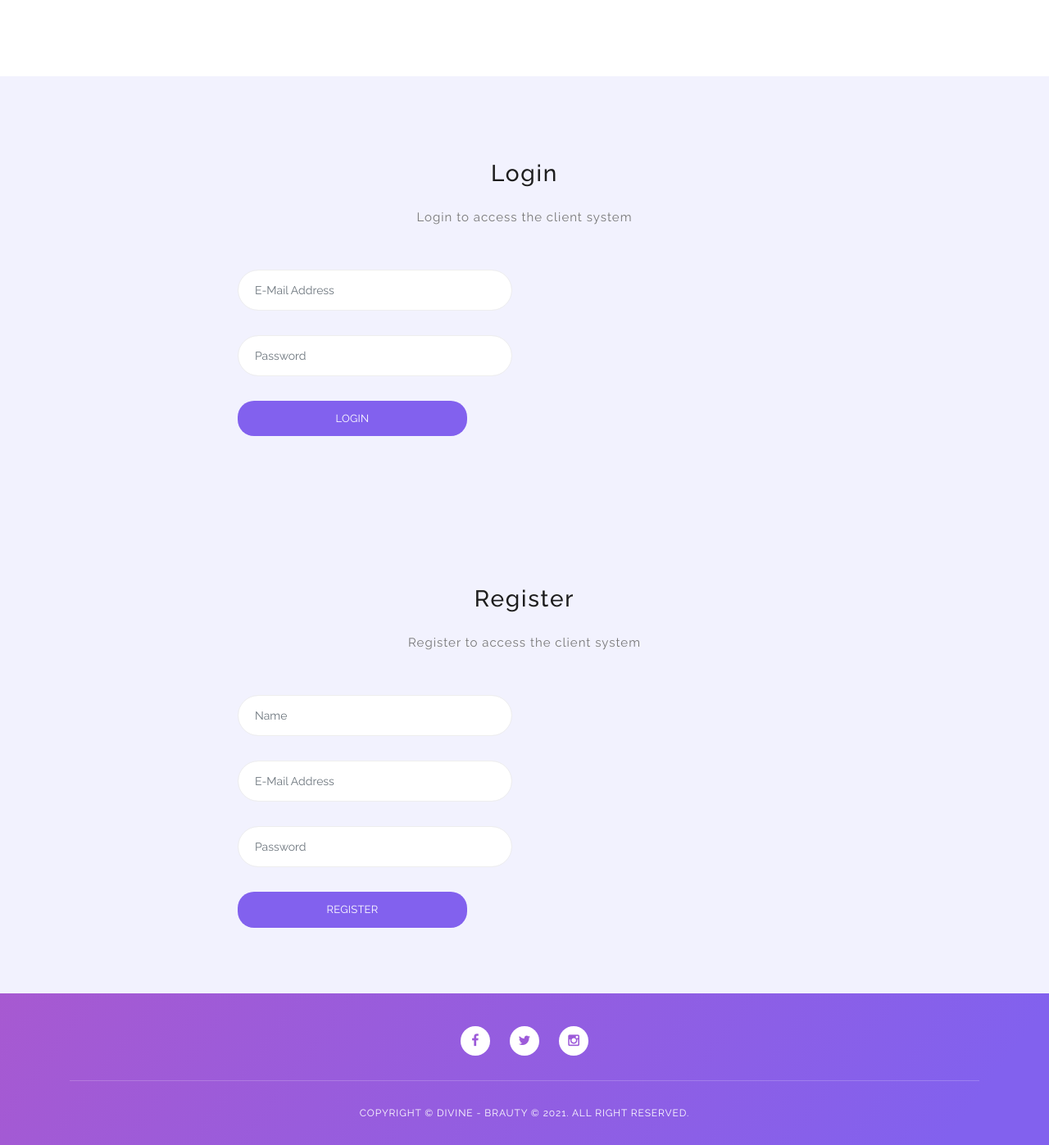
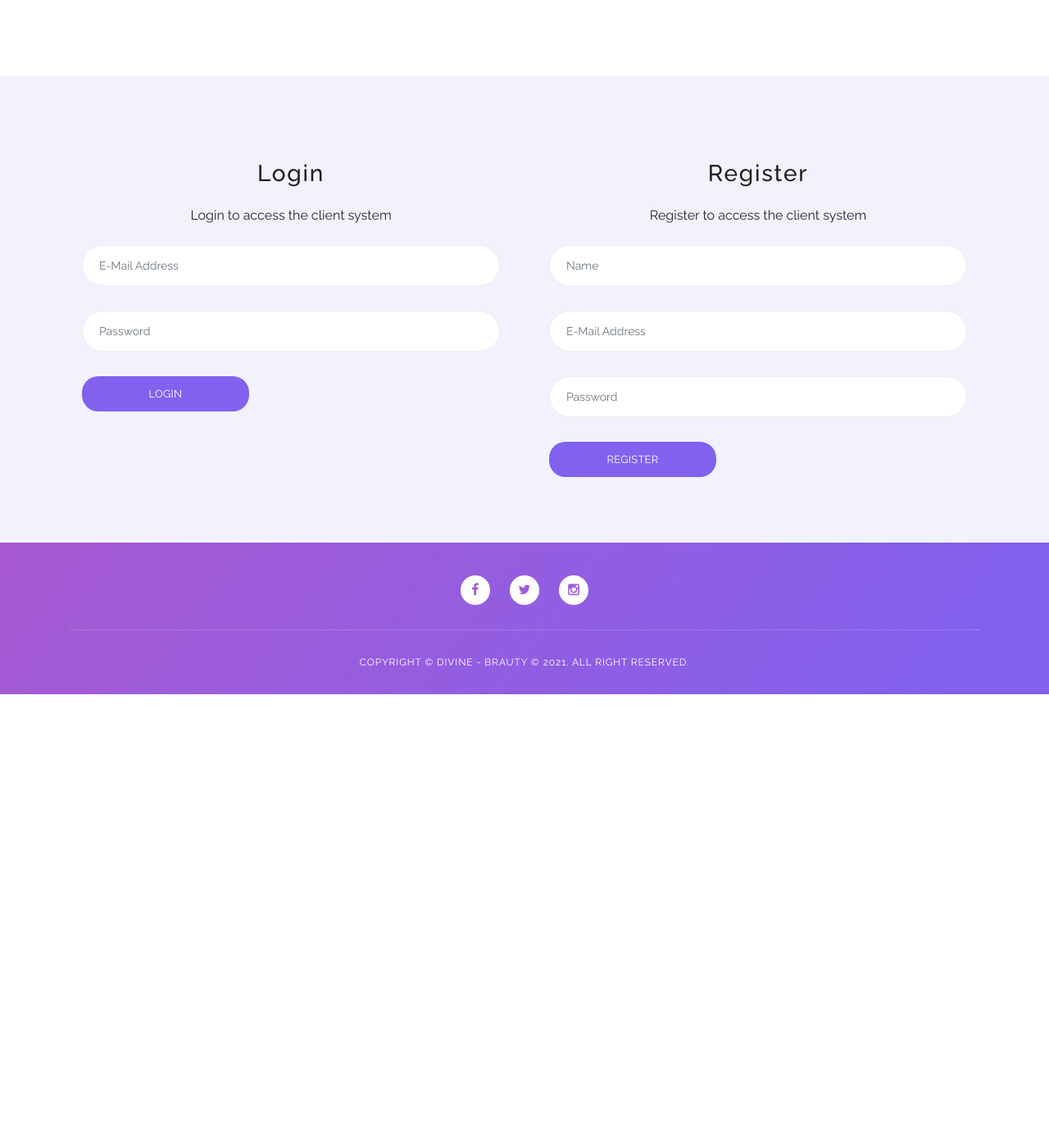
Before and after one commit to amdc04/divinebeauty, a PHP site: page / in a window 1280 px wide. Shown: the part 1929-3326 px from the top of the page at 82% size. After the commit the page ends 2776 px from the top, so only its background shows below. Run offline with PHP 8.4, Linux system fonts and the light colour scheme.

Commit message:
align pages

```diff
--- a/index.php
+++ b/index.php
@@ -55,7 +55,7 @@
                     <nav class="main-nav">
                         <!-- ***** Logo Start ***** -->
                         <a href="#" class="logo">
-                            <img src="assets/images/logo.png" alt="Softy Pinko"/>
+                            <img src="assets/images/logo.png" alt="Softy Pinko" />
                         </a>
                         <!-- ***** Logo End ***** -->
                         <!-- ***** Menu Start ***** -->
@@ -86,7 +86,10 @@
                 <div class="row">
                     <div class="offset-xl-3 col-xl-6 offset-lg-2 col-lg-8 col-md-12 col-sm-12">
                         <h1>We believe in inner <strong> BEAUTY </strong> but do what you can on the outside. </h1>
-                        <p> We believe the customer is always right, but you have to tell us what you are right about. <strong> COMMUNICATE </strong> We believe in <strong> CLEANLINESS </strong> and hygiene, but also clean minds that hold kindness and positive for ourselves. We believe in <strong> CARE </strong> for other, but it all starts with the care we had given to ourselves first.</p>
+                        <p> We believe the customer is always right, but you have to tell us what you are right about.
+                            <strong> COMMUNICATE </strong> We believe in <strong> CLEANLINESS </strong> and hygiene, but
+                            also clean minds that hold kindness and positive for ourselves. We believe in <strong> CARE
+                            </strong> for other, but it all starts with the care we had given to ourselves first.</p>
                         <a href="#login" class="main-button-slider">Discover More</a>
                     </div>
                 </div>
@@ -127,7 +130,9 @@
                 </div>
                 <div class="offset-lg-3 col-lg-6">
                     <div class="center-text">
-                        <p>DIVINE is where beauty, culture, and wellness meet. We Believe that you deserve the healthiest ingredients to enhance your beauty as well as the best care to enhance your wellness.</p>
+                        <p>DIVINE is where beauty, culture, and wellness meet. We Believe that you deserve the
+                            healthiest ingredients to enhance your beauty as well as the best care to enhance your
+                            wellness.</p>
                     </div>
                 </div>
             </div>
@@ -144,7 +149,8 @@
                                 <a href="#">Little Princess Manicure or Pedicure (10 and under)</a>
                             </h3>
                             <div class="text">
-                               A manicure (or pedicure) created especially for little ones. Includes a hand(or foot) soak, nail trimming, shaping, light massage and your choice of chemical free polish.
+                                A manicure (or pedicure) created especially for little ones. Includes a hand(or foot)
+                                soak, nail trimming, shaping, light massage and your choice of chemical free polish.
                             </div>
                             <a href="forher.php" class="main-button">For Her</a>
                         </div>
@@ -160,7 +166,9 @@
                                 <a href="#">MAN-icure</a>
                             </h3>
                             <div class="text">
-                                For immaculate hands that make a good impression, present a more professional image with well-manicured nails and hands that are a pleasure to shake. This classic manicure delivers complete hand, nails and cuticle maintenance.
+                                For immaculate hands that make a good impression, present a more professional image with
+                                well-manicured nails and hands that are a pleasure to shake. This classic manicure
+                                delivers complete hand, nails and cuticle maintenance.
                             </div>
                             <a href="forhim.php" class="main-button">For Him</a>
                         </div>
@@ -174,35 +182,30 @@
     <!-- ***** login  Start ***** -->
     <section class="section colored" id="login">
         <div class="container">
+            <div class="row">
+
+                <div class="col-lg-6">
                     <!-- ***** Section Title Start ***** -->
-            <div class="row">
-                <div class="col-lg-12">
                     <div class="center-heading">
                         <h2 class="section-title">Login</h2>
-                    </div>
-                </div>
-                <div class="offset-lg-3 col-lg-6">
-                    <div class="center-text">
                         <p>Login to access the client system</p>
-                    </div>
-                </div>
+                        <br>
                     </div>
                     <!-- ***** Section Title End ***** -->
-
                     <!-- ***** login Form Start ***** -->
-                <div class="row justify-content-md-center">
-                <div class="col-lg-8 col-md-6 col-sm-12">
                     <div class="contact-form">
                         <form id="contact" action="" method="get">
 
-                            <div class="col-lg-6 col-md-12 col-sm-12">
+                            <div class="col-lg-12">
                                 <fieldset>
-                                <input name="email" type="email" class="form-control" id="emaill" placeholder="E-Mail Address" >
+                                    <input name="email" type="email" class="form-control" id="emaill"
+                                        placeholder="E-Mail Address">
                                 </fieldset>
                             </div>
-                            <div class="col-lg-6 col-md-12 col-sm-12">
+                            <div class="col-lg-12">
                                 <fieldset>
-                                <input name="passw" type="password" class="form-control" id="passwl" placeholder="Password" >
+                                    <input name="passw" type="password" class="form-control" id="passwl"
+                                        placeholder="Password">
                                 </fieldset>
                             </div>
                             <div class="col-lg-12">
@@ -210,55 +213,38 @@
                                     <button type="submit" id="validate_login" class="main-button">Login</button>
                                 </fieldset>
                             </div>
-                          </div>
                         </form>
-                    </div>
-                </div>
                     </div>
                     <!-- ***** login Form End ***** -->
                 </div>
-        </div>
-    </section>
-    <!-- ***** login End ***** -->
 
-    <!-- ***** register Start ***** -->
-    <section class="section colored" id="register">
-        <div class="container">
+                <div class="col-lg-6">
                     <!-- ***** Section Title Start ***** -->
-            <div class="row">
-                <div class="col-lg-12">
                     <div class="center-heading">
                         <h2 class="section-title">Register</h2>
-                    </div>
-                </div>
-                <div class="offset-lg-3 col-lg-6">
-                    <div class="center-text">
                         <p>Register to access the client system</p>
-                    </div>
-                </div>
+                        <br>
                     </div>
                     <!-- ***** Section Title End ***** -->
-
-            <div class="row justify-content-md-center">
-
                     <!-- ***** register Form Start ***** -->
-                <div class="col-lg-8 col-md-6 col-sm-12">
                     <div class="contact-form">
                         <form id="contact" action="" method="get">
-                            <div class="col-lg-6 col-md-12 col-sm-12">
+                            <div class="col-lg-12">
                                 <fieldset>
-                                <input name="name" type="tetx" class="form-control" id="name" placeholder="Name" >
+                                    <input name="name" type="tetx" class="form-control" id="name" placeholder="Name">
                                 </fieldset>
                             </div>
 
-                            <div class="col-lg-6 col-md-12 col-sm-12">
+                            <div class="col-lg-12">
                                 <fieldset>
-                                <input name="email" type="email" class="form-control" id="email" placeholder="E-Mail Address" >
+                                    <input name="email" type="email" class="form-control" id="email"
+                                        placeholder="E-Mail Address">
                                 </fieldset>
                             </div>
-                            <div class="col-lg-6 col-md-12 col-sm-12">
+                            <div class="col-lg-12">
                                 <fieldset>
-                                <input name="passw" type="password" class="form-control" id="passw" placeholder="Password">
+                                    <input name="passw" type="password" class="form-control" id="passw"
+                                        placeholder="Password">
                                 </fieldset>
                             </div>
 
@@ -267,15 +253,20 @@
                                     <button type="submit" id="validate_register" class="main-button">Register</button>
                                 </fieldset>
                             </div>
-                          </div>
                         </form>
                     </div>
+                    <!-- ***** register Form End ***** -->
+
                 </div>
-                <!-- ***** register Form End ***** -->
+            </div>
+
+
+        </div>
         </div>
         </div>
     </section>
-    <!-- ***** register End ***** -->
+    <!-- ***** login & Register End ***** -->
+
     <!-- ***** Footer Start ***** -->
     <footer>
         <div class="container">
@@ -284,7 +275,8 @@
                     <ul class="social">
                         <li><a href="#"><i class="fa fa-facebook"></i></a></li>
                         <li><a href="#"><i class="fa fa-twitter"></i></a></li>
-                        <li><a href="https://www.instagram.com/divine_beauty_forever/?utm_medium=copy_link"><i class="fa fa-instagram"></i></a></li>
+                        <li><a href="https://www.instagram.com/divine_beauty_forever/?utm_medium=copy_link"><i
+                                    class="fa fa-instagram"></i></a></li>
                     </ul>
                 </div>
             </div>
@@ -316,4 +308,5 @@
 
 
 </body>
+
 </html>
```
Also changed, not shown: admin.php (+20 -9 lines), contactus.php (+19 -9 lines), forher.php (+19 -9 lines), forhim.php (+19 -9 lines), php/save.php (+7 -5 lines), topay.php (+38 -20 lines), user.php (+10 -4 lines). Lines whose indentation alone changed are shown as unchanged.
